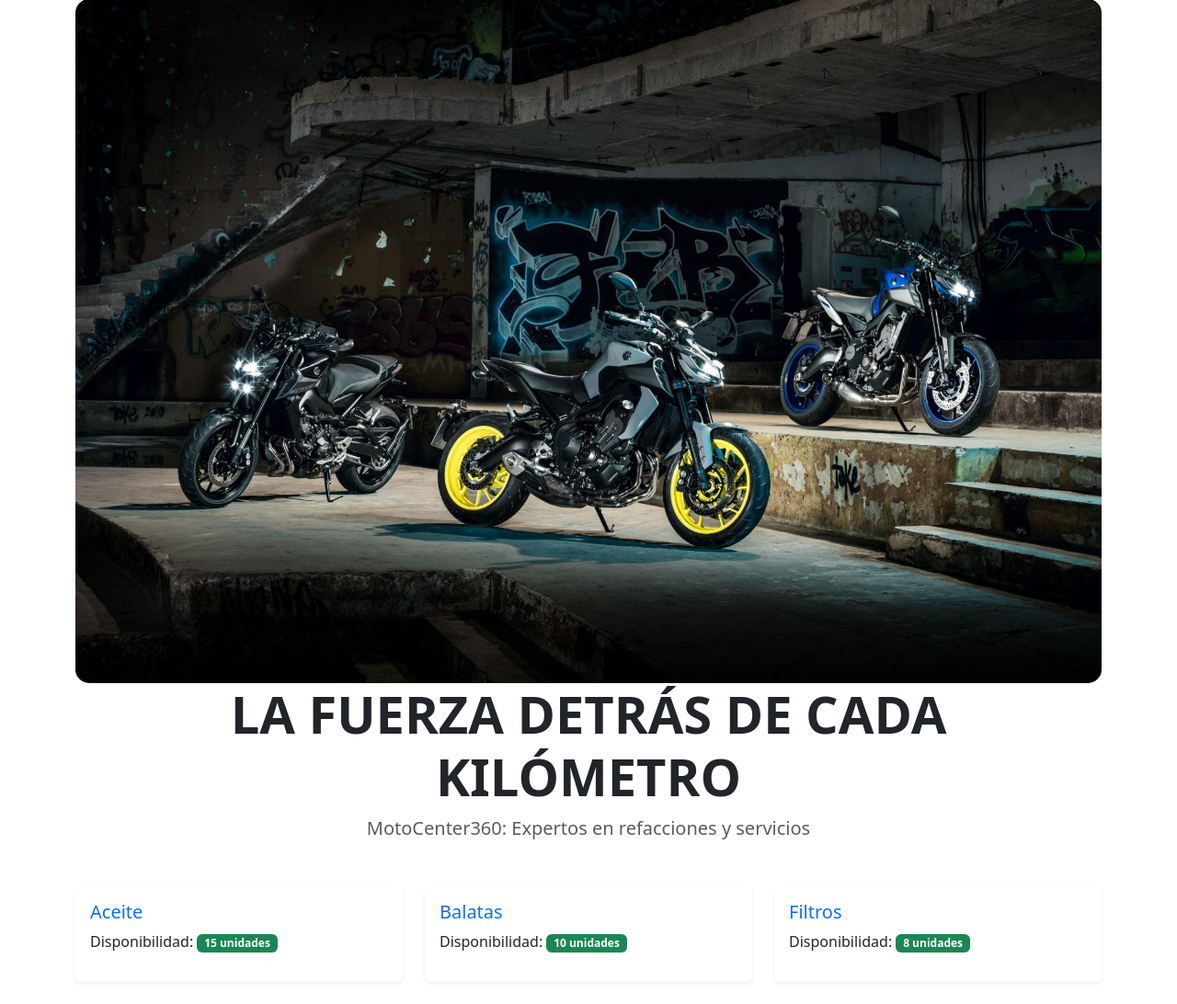
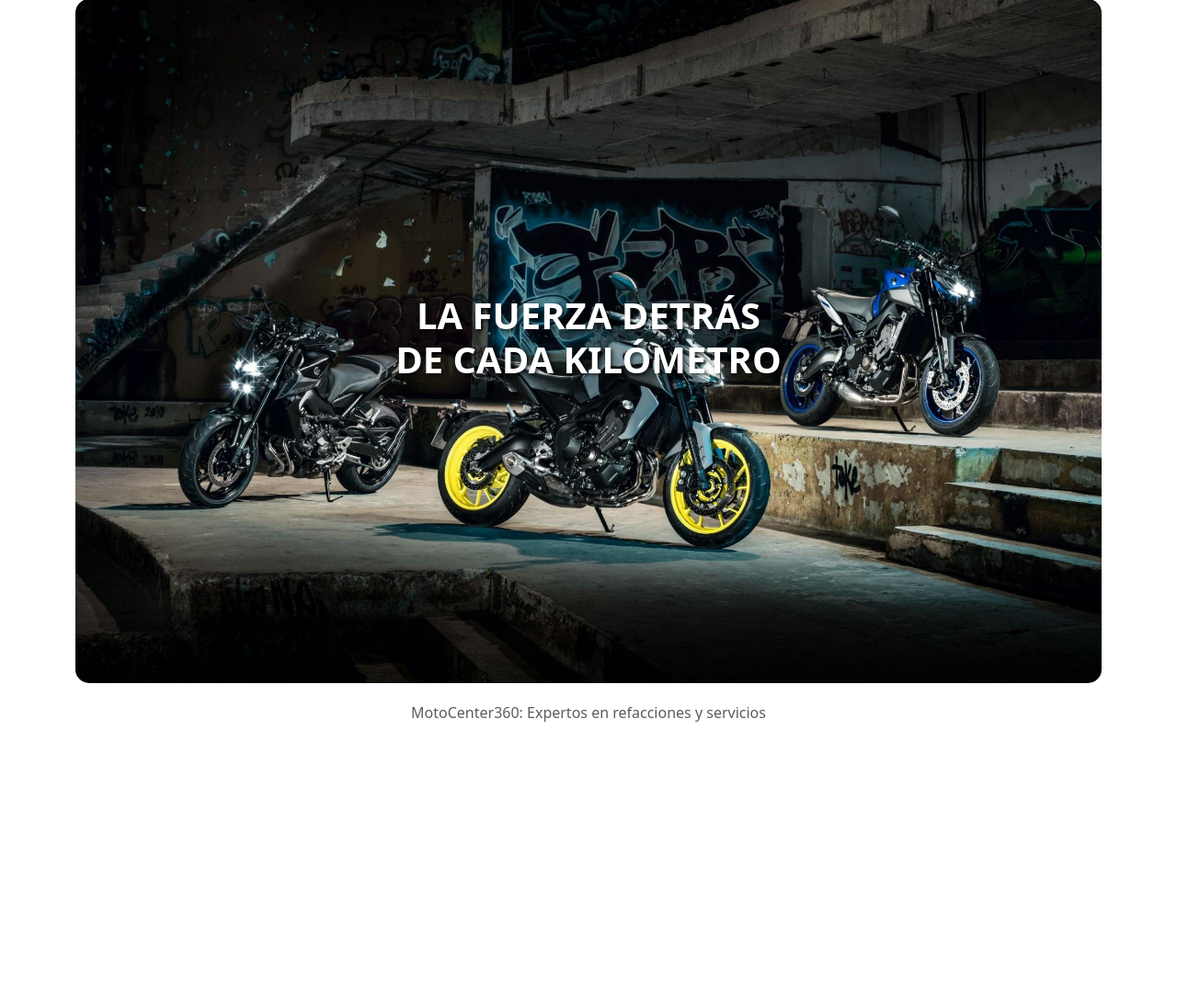
Before and after one commit to luisgonzalez-tech/MotoCenter360, a Flask app: page / in a window 1280 px wide. Shown: the part 81-1173 px from the top of the page at 92% size. After the commit the page ends 866 px from the top, so only its background shows below. Run offline with Flask 3, Linux system fonts and the light colour scheme.

Commit message:
Update index.html

```diff
--- a/templates/index.html
+++ b/templates/index.html
@@ -1,33 +1,19 @@
 {% extends 'base.html' %}
 {% block content %}
 
-<div class="text-center">
-    <!-- Ruta verificada en minúsculas -->
+<div class="hero-container">
     <img src="{{ url_for('static', filename='img/motos/banner.jpg') }}" alt="Moto Banner" class="hero-image">
-
-    <h1 class="display-4 fw-bold">LA FUERZA DETRÁS DE CADA KILÓMETRO</h1>
-    <p class="lead text-muted mb-5">MotoCenter360: Expertos en refacciones y servicios</p>
+    <div class="hero-text">
+        <h1 class="fw-bold">LA FUERZA DETRÁS<br>DE CADA KILÓMETRO</h1>
+    </div>
 </div>
 
+<div class="text-center mb-4">
+    <p class="text-muted">MotoCenter360: Expertos en refacciones y servicios</p>
+</div>
+
+<!-- Resto de tu inventario -->
 <div class="row g-4">
-    <!-- Contenido de inventario -->
-    <div class="col-md-4">
-        <div class="card h-100 shadow-sm border-0 p-3">
-            <h5 class="text-primary">Aceite</h5>
-            <p>Disponibilidad: <span class="badge bg-success">15 unidades</span></p>
-        </div>
-    </div>
-    <div class="col-md-4">
-        <div class="card h-100 shadow-sm border-0 p-3">
-            <h5 class="text-primary">Balatas</h5>
-            <p>Disponibilidad: <span class="badge bg-success">10 unidades</span></p>
-        </div>
-    </div>
-    <div class="col-md-4">
-        <div class="card h-100 shadow-sm border-0 p-3">
-            <h5 class="text-primary">Filtros</h5>
-            <p>Disponibilidad: <span class="badge bg-success">8 unidades</span></p>
-        </div>
-    </div>
+    <!-- Tus cards de inventario aquí -->
 </div>
 {% endblock %}
```
